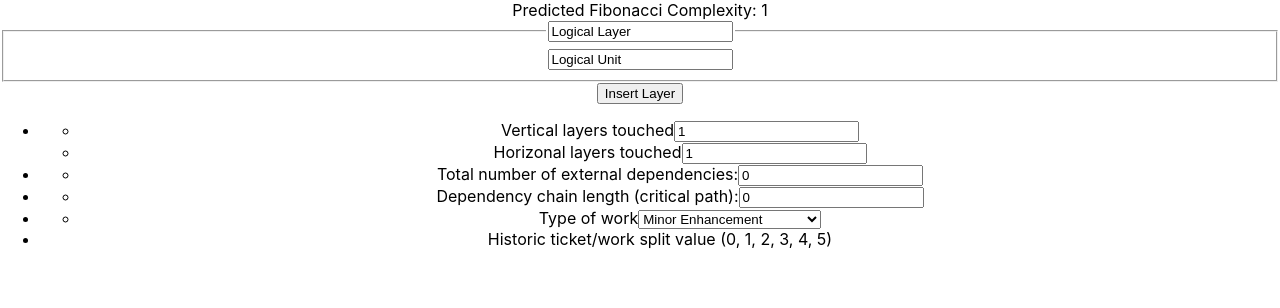
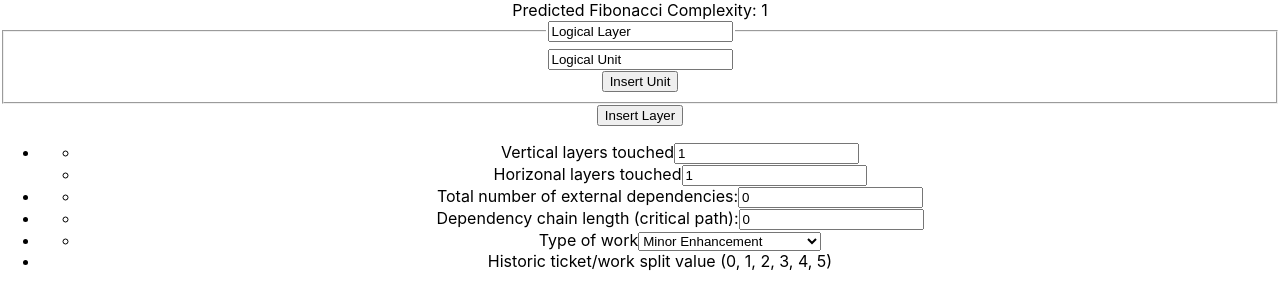
Before and after one commit to cmstead/story-sizer, a React (Create React App) app: page / in a window 1280 px wide. Shown: the top 308 px of the page. Built offline with nearby package versions, Linux system fonts and the light colour scheme.

Commit message:
Added unit insert and vertical count update

```diff
--- a/src/Components/FunctionalUnits/LogicalLayer/index.tsx
+++ b/src/Components/FunctionalUnits/LogicalLayer/index.tsx
@@ -3,9 +3,16 @@ import LogicalUnit from "../LogicalUnit/index.tsx";
 
 export default function LogicalLayer() {
     const [legendValue, updateLegendValue] = useState("Logical Layer");
+    const [unitId, updateUnitId] = useState(1);
+    const [logicalUnits, updateLogicalUnits] = useState([{ id: 0 }]);
 
     function updateLegend({ target }) {
         updateLegendValue(target.value)
+    }
+
+    function addLogicalUnit() {
+        updateLogicalUnits(logicalUnits.concat({ id: unitId }));
+        updateUnitId(unitId + 1)
     }
 
     return (
@@ -14,7 +21,10 @@ export default function LogicalLayer() {
                 value={legendValue}
                 onChange={updateLegend}
             ></input></legend>
-            <LogicalUnit></LogicalUnit>
+            {logicalUnits.map(value =>
+                <LogicalUnit id={`logical-unit-${value.id}`} key={value.id}></LogicalUnit>
+            )}
+            <div><button onClick={addLogicalUnit}>Insert Unit</button></div>
         </fieldset>
     );
 }
--- a/src/Components/FunctionalUnits/index.tsx
+++ b/src/Components/FunctionalUnits/index.tsx
@@ -1,9 +1,21 @@
 import React, { useState } from "react";
 import LogicalLayer from "./LogicalLayer/index.tsx";
+import { useDispatch } from "react-redux";
+import { actionTypes } from "../../services/constants.ts";
+
 
 export default function FunctionalUnits() {
     const [layerId, updateLayerId] = useState(1);
     const [layers, updateLayers] = useState([{ id: 0 }]);
+    const dispatch = useDispatch();
+
+    dispatch({
+        type: actionTypes.LAYER_COUNT_UPDATED,
+        payload: {
+            name: 'verticalCount',
+            value: layers.length
+        }
+    })
 
     function insertLayer() {
         updateLayers(layers.concat({id: layerId}));
```
